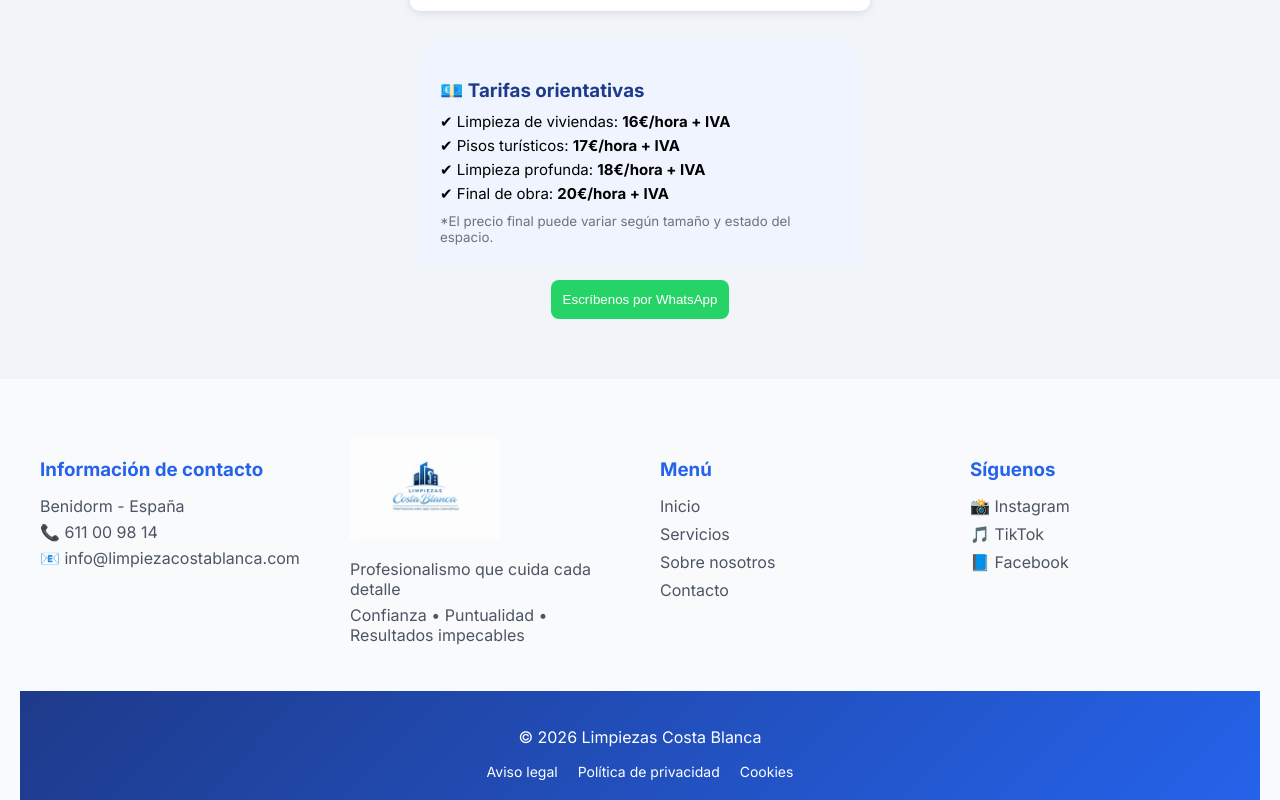
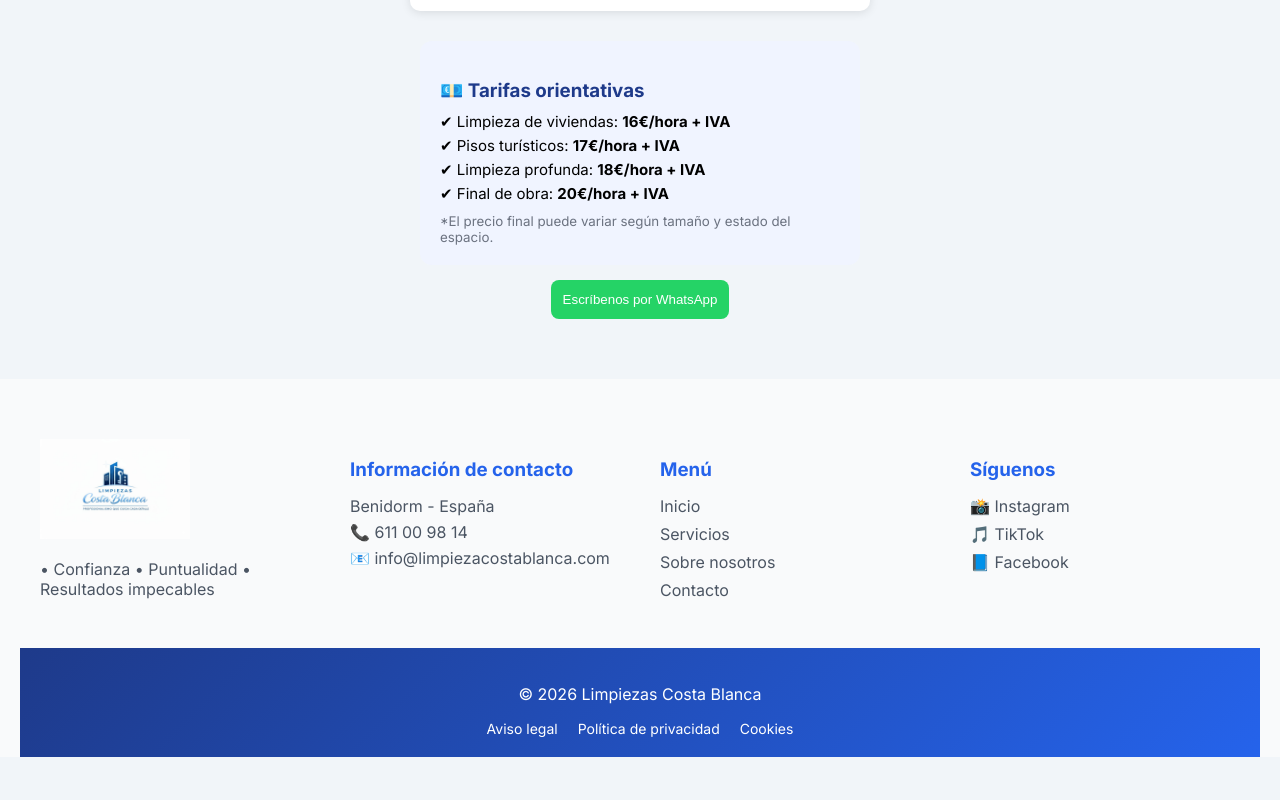
Before and after one commit to mduarte1996/limpiezas-dashboard, a React (Create React App) app: page / in a window 1280 px wide. Shown: the part 4165-4965 px from the top of the page. After the commit the page ends 4922 px from the top, so only its background shows below. Built offline with nearby package versions, Linux system fonts and the light colour scheme.

Commit message:
footer new

```diff
--- a/src/pages/Home.js
+++ b/src/pages/Home.js
@@ -521,6 +521,13 @@ Gracias!
             <footer className="footer" id="contacto">
 
                 <div className="footer-container">
+                    {/* MARCA */}
+                    <div className="footer-col footer-brand">
+                        <img src="/logo-blanco.png" alt="Limpiezas Costa Blanca" />
+                        <p> • Confianza
+                            • Puntualidad
+                            • Resultados impecables</p>
+                    </div>
 
                     {/* CONTACTO */}
                     <div className="footer-col">
@@ -528,13 +535,6 @@ Gracias!
                         <p>Benidorm - España</p>
                         <p>📞 611 00 98 14</p>
                         <p>📧 info@limpiezacostablanca.com</p>
-                    </div>
-
-                    {/* MARCA */}
-                    <div className="footer-col footer-brand">
-                        <img src="/logo-blanco.png" alt="Limpiezas Costa Blanca" />
-                        <p>Profesionalismo que cuida cada detalle</p>
-                        <p>Confianza • Puntualidad • Resultados impecables</p>
                     </div>
 
                     {/* MENÚ */}
@@ -550,15 +550,15 @@ Gracias!
                     <div className="footer-col">
                         <h3>Síguenos</h3>
 
-                        <a href="https://instagram.com/" target="_blank" rel="noopener noreferrer">
+                        <a href="https://www.instagram.com/limpiezascostablanca/" target="_blank" rel="noopener noreferrer">
                             📸 Instagram
                         </a>
 
-                        <a href="https://tiktok.com/" target="_blank" rel="noopener noreferrer">
+                        <a href="https://www.tiktok.com/@limpiezascostablanca" target="_blank" rel="noopener noreferrer">
                             🎵 TikTok
                         </a>
 
-                        <a href="https://facebook.com/" target="_blank" rel="noopener noreferrer">
+                        <a href="https://www.facebook.com/limpiezascostablanca" target="_blank" rel="noopener noreferrer">
                             📘 Facebook
                         </a>
                     </div>
```
